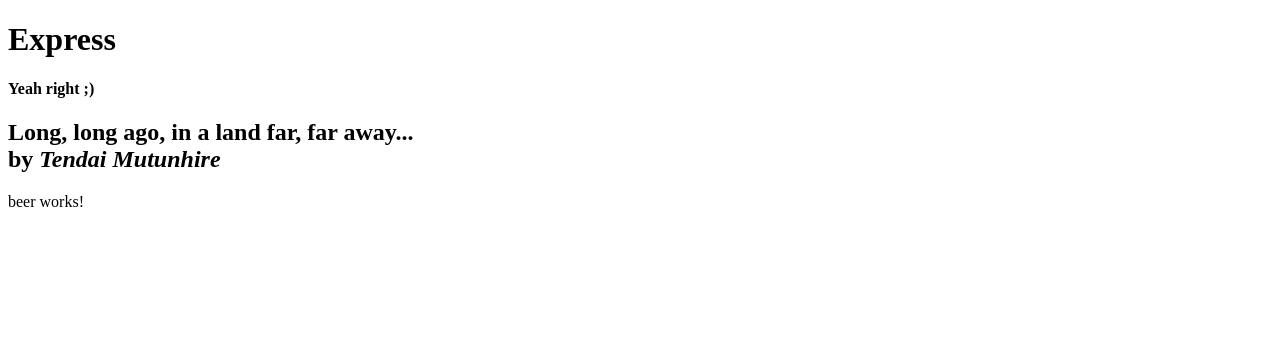
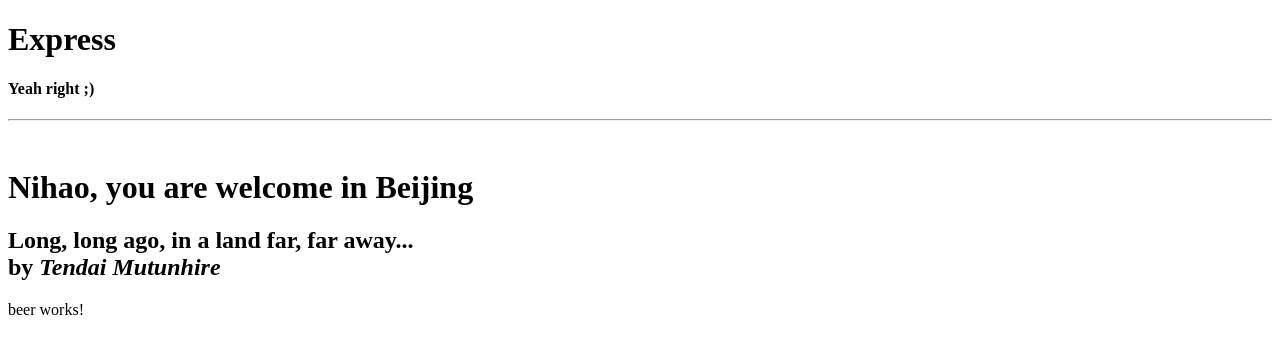
Before and after one commit to tranc99/talesofjs, an Angular app: page / in a window 1280 px wide. Shown: the top 354 px of the page. Built offline with nearby package versions, Linux system fonts and the light colour scheme.

Commit message:
add and use a User Service

```diff
--- a/src/app/user.service.ts
+++ b/src/app/user.service.ts
@@ -1,6 +1,13 @@
 import {  Injectable } from '@angular/core';
 
-
+@Injectable()
 export class UserService {
 
+  constructor() {
+
+  }
+
+  getHi() {
+    return 'Nihao';
+  }
 }
--- a/src/app/users/user.component.html
+++ b/src/app/users/user.component.html
@@ -1,6 +1,10 @@
+<hr>
+<br>
+<h1>{{greeting}}, you are welcome in Beijing</h1>
 <h2>
   Long, long ago, in a land far, far away...
   <aside class="">
     by <em><b>{{author}}</b></em>
   </aside>
+
 </h2>
--- a/src/app/users/user.component.ts
+++ b/src/app/users/user.component.ts
@@ -1,9 +1,26 @@
 import { Component } from '@angular/core';
+import { Inject } from '@angular/core';
+
+import { UserService } from '../user.service';
 
 @Component({
   selector: 'user',
-  templateUrl: './user.component.html'
+  templateUrl: './user.component.html',
+  providers: [UserService]
 })
 export class UserComponent {
+  title: string;
+  greeting: any;
   author = "Tendai Mutunhire";
+  userService: UserService;
+
+  constructor(userService: UserService) {
+    this.userService = userService;
+  }
+
+  ngOnInit() {
+    console.log("user component says hello");
+    console.log(this.userService.getHi());
+    this.greeting = this.userService.getHi();
+  }
 }
```
